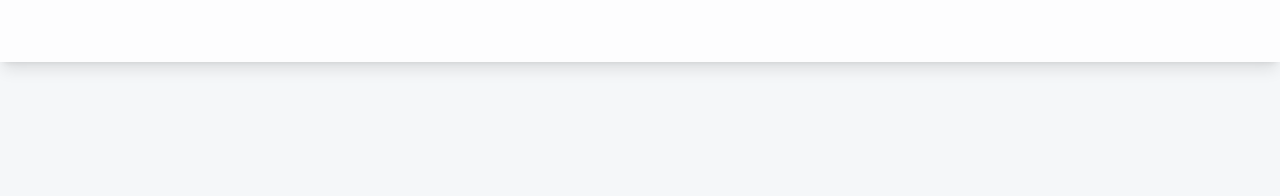
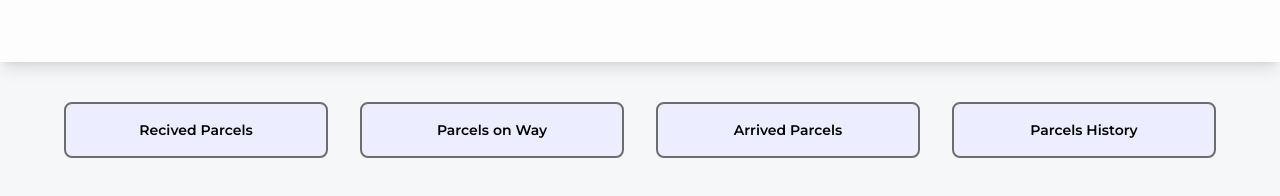
Before and after one commit to nikachitava/cargo-app, a React (Vite) app in the folder front/cargo-app/: page /profile in a window 1280 px wide. Shown: the part 446-642 px from the top of the page. Built offline with nearby package versions, Linux system fonts and the light colour scheme; no server answers; a web font is replaced by a local one.

Commit message:
parcel status on profile page

```diff
--- a/front/cargo-app/src/pages/Profile.tsx
+++ b/front/cargo-app/src/pages/Profile.tsx
@@ -1,6 +1,7 @@
 import { useContext } from "react";
 import { DisplayCountries } from "../components/DisplayCountries";
 import { AuthContext } from "../context/authContext";
+import CustomButton from "../components/CustomButton";
 
 export const Profile = () => {
     const { currentUser } = useContext(AuthContext);
@@ -20,6 +21,24 @@ export const Profile = () => {
                     <DisplayCountries />
                 </div>
             </div>
+            <div className="padding-x py-10 grid grid-cols-4 gap-8 max-lg:grid-cols-2">
+                <CustomButton
+                    title="Recived Parcels"
+                    otherStyles="bg-primary rounded-lg p-4 border-2 border-slate-gray hover:bg-pale-blue ease-in-out duration-300 dark:hover:text-black dark:border-white dark:bg-blue-dark "
+                />
+                <CustomButton
+                    title="Parcels on Way"
+                    otherStyles="bg-primary rounded-lg p-4 border-2 border-slate-gray hover:bg-pale-blue ease-in-out duration-300 dark:hover:text-black dark:border-white dark:bg-blue-dark"
+                />
+                <CustomButton
+                    title="Arrived Parcels"
+                    otherStyles="bg-primary rounded-lg p-4 border-2 border-slate-gray hover:bg-pale-blue ease-in-out duration-300 dark:hover:text-black dark:border-white dark:bg-blue-dark"
+                />
+                <CustomButton
+                    title="Parcels History"
+                    otherStyles="bg-primary rounded-lg p-4 border-2 border-slate-gray hover:bg-pale-blue ease-in-out duration-300 dark:hover:text-black dark:border-white dark:bg-blue-dark"
+                />
+            </div>
         </section>
     );
 };
```
